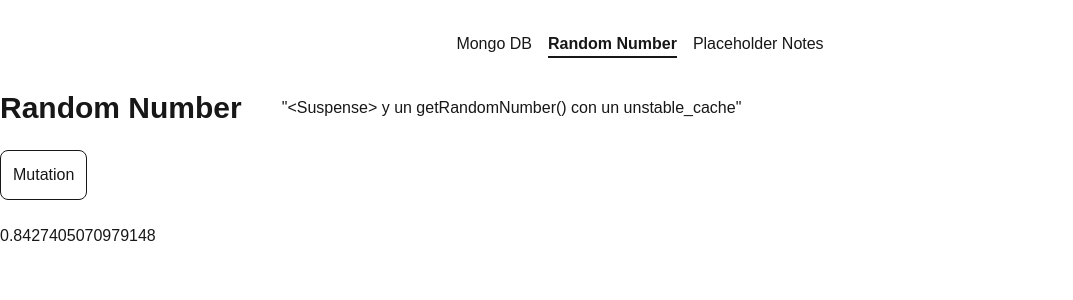
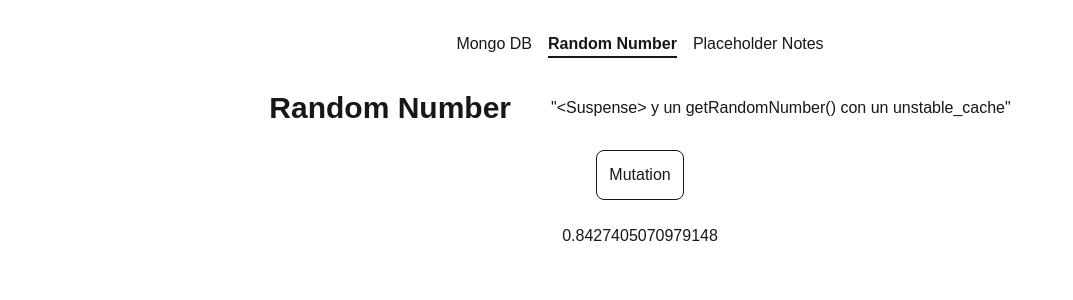
Before and after one commit to jonatanjmissora/nextjs15-cache, a Next.js app: page /random-number in a window 1280 px wide. Shown: the top 300 px of the page, without its empty margins (0-1073 px from the left). Built offline with nearby package versions, Linux system fonts and the light colour scheme.

Commit message:
modificando layout para notebook

```diff
--- a/app/page.tsx
+++ b/app/page.tsx
@@ -6,8 +6,8 @@ import { MongoNoteType } from "./lib/types";
 export default function Home() {
 
   return (
-    <div className="container mx-auto w-8xl">
-      <main className="flex flex-col items-start gap-6">
+    <div className="container mx-auto w-5xl 2xl:w-8xl">
+      <main className="flex flex-col items-center gap-6">
         <div className="flex items-center gap-10">
           <span className="text-3xl font-bold">Mongo DB</span>
           <span>"Utilizamos una coleccion de Mongo DB Atlas, {"<"}Suspense{">"} y un getNotes() con un unstable_cache"</span>
@@ -28,7 +28,7 @@ export default function Home() {
     return (
       <div className="flex flex-col w-full">
         {notes.map((note) => (
-          <div key={note._id} className="text-lg p-2 flex justify-between gap-2 w-full">
+          <div key={note._id} className="text-xs 2xl:text-lg p-2 flex justify-between gap-2 w-full">
             <span className="font-bold">title:</span> {note.title}
             <span className="font-bold">content:</span> {note.content}
             <span className="font-bold">author:</span> {note.author}
--- a/app/random-number/page.tsx
+++ b/app/random-number/page.tsx
@@ -4,8 +4,8 @@ import { Suspense } from "react";
 
 export default function RandomNumberPage() {
   return (
-    <div className="container mx-auto w-8xl">
-      <main className="flex flex-col items-start gap-6">
+    <div className="container mx-auto w-5xl 2xl:w-8xl">
+      <main className="flex flex-col items-center gap-6">
       <div className="flex items-center gap-10">
           <span className="text-3xl font-bold">Random Number</span>
           <span>"{"<"}Suspense{">"} y un getRandomNumber() con un unstable_cache"</span>
```
